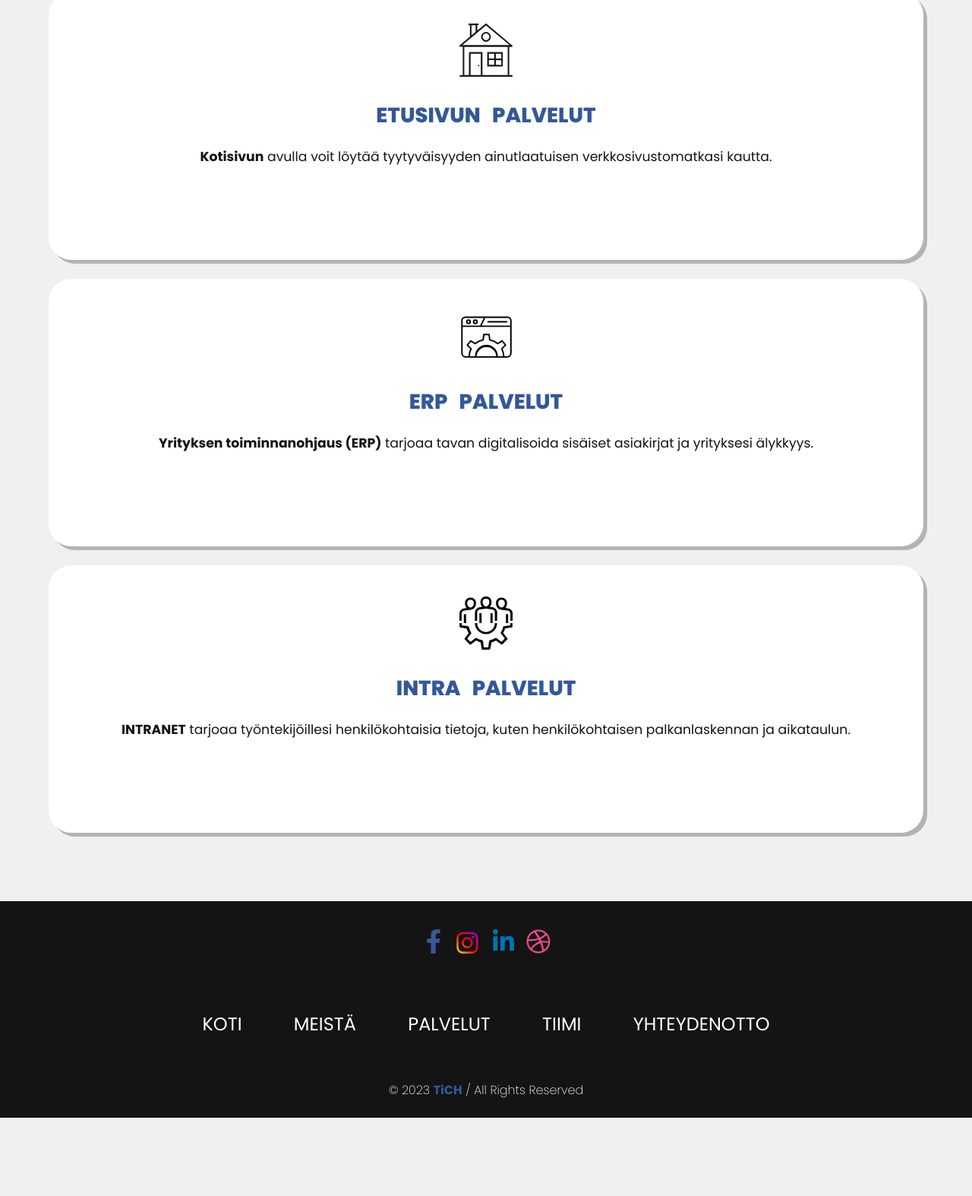
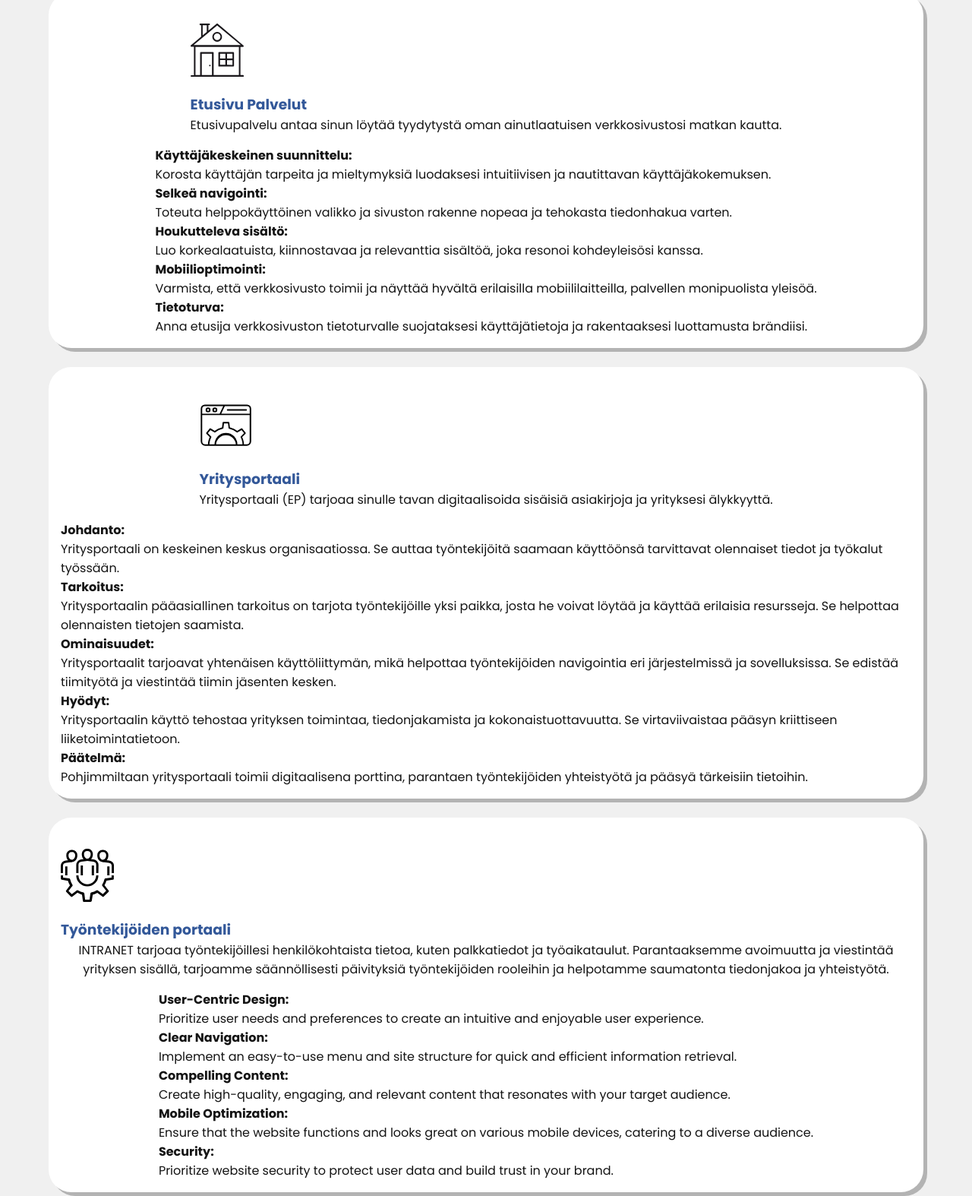
Before and after one commit to Juan-Valenz/tich-html, a website: page src/services/index.html in a window 1280 px wide. Shown: the part 945-2519 px from the top of the page at 76% size. Before the commit the page ends 2416 px from the top, so only its background shows below. Drawn offline with Linux system fonts and the light colour scheme.

Commit message:
Update index.html
• Services card update

```diff
--- a/src/services/index.html
+++ b/src/services/index.html
@@ -85,6 +85,7 @@
       <h2>Palvelut</h2>
       <div class="cards">
         <article class="card">
+          <header>
           <svg xmlns="http://www.w3.org/2000/svg" viewBox="0 0 48 48">
             <g fill="#1a171b">
               <path
@@ -94,46 +95,120 @@
               <circle cx="17.4" cy="37.9" r=".7" />
             </g>
           </svg>
-          <div class="content">
-            <h3>Etusivun palvelut</h3>
+              <h3>Etusivu Palvelut</h3>
               <p>
-              <span>Kotisivun</span> avulla voit löytää tyytyväisyyden ainutlaatuisen verkkosivustomatkasi kautta.
+                Etusivupalvelu antaa sinun löytää tyydytystä oman ainutlaatuisen verkkosivustosi matkan kautta.
               </p>
-            <dialog>
-              Nosta asiakaskokemuksesi uusiin korkeuksiin räätälöityjen verkkosivustomme
-              avulla. Sivustot on huolellisesti suunniteltu tarjoamaan virheetön käyttökokemus,
-              joka sopii täydellisesti brändi-identiteettiisi ja resonoi kohdeyleisösi
-              kanssa. Räätälöidyt verkkosivustomme mahdollistavat syvempien yhteyksien
-              luomisen, luottamuksen rakentamisen ja asiakastyytyväisyyden varmistamisen,
-              mikä auttaa yritystäsi menestymään digitaalisessa maisemassa.
-            </dialog>
+            </header>
+            <main>
+              <div>
+                <header>
+                  <h4>Käyttäjäkeskeinen suunnittelu: </h4>
+                </header>
+                <main>
+                  Korosta käyttäjän tarpeita ja mieltymyksiä luodaksesi intuitiivisen ja nautittavan käyttäjäkokemuksen.
+                </main>
               </div>
+              <div>
+                <header>
+                  <h4>Selkeä navigointi: </h4>
+                </header>
+                <main>
+                  Toteuta helppokäyttöinen valikko ja sivuston rakenne nopeaa ja tehokasta tiedonhakua varten.
+                </main>
+              </div>
+              <div>
+                <header>
+                  <h4>Houkutteleva sisältö: </h4>
+                </header>
+                <main>
+                  Luo korkealaatuista, kiinnostavaa ja relevanttia sisältöä, joka resonoi kohdeyleisösi kanssa.
+                </main>
+              </div>
+              <div>
+                <header>
+                  <h4>Mobiilioptimointi: </h4>
+                </header>
+                <main>
+                  Varmista, että verkkosivusto toimii ja näyttää hyvältä erilaisilla mobiililaitteilla, palvellen
+                  monipuolista yleisöä.
+                </main>
+              </div>
+              <div>
+                <header>
+                  <h4>Tietoturva: </h4>
+                </header>
+                <main>
+                  Anna etusija verkkosivuston tietoturvalle suojataksesi käyttäjätietoja ja rakentaaksesi luottamusta
+                  brändiisi.
+                </main>
+              </div>
+            </main>
         </article>
 
         <article class="card">
+          <header>
           <svg xmlns="http://www.w3.org/2000/svg" viewBox="0 0 126 126">
             <path
               d="M114 15.3H14A9.8 9.8 0 0 0 4.2 25v77A10.8 10.8 0 0 0 15 112.8h98a10.8 10.8 0 0 0 10.8-10.8V25a9.8 9.8 0 0 0-9.8-9.8zm6.3 9.7v11.7H52.8l8.5-18H114a6.3 6.3 0 0 1 6.3 6.3zM14 18.7h43.5l-8.5 18H7.7V25a6.3 6.3 0 0 1 6.3-6.3zm15 72-7.9-8 6-7.3 9.4 5.8a1.8 1.8 0 0 0 2-.1 39.2 39.2 0 0 1 18-8.6A1.8 1.8 0 0 0 58 71l1.4-11.1h9.4l1.4 11a1.8 1.8 0 0 0 1.4 1.6 39.2 39.2 0 0 1 18 8.6 1.8 1.8 0 0 0 2 .1l9.5-5.8 5.9 7.3-7.8 8a1.7 1.7 0 0 0-.3 2 38.9 38.9 0 0 1 4.4 16.5H91a27 27 0 0 0-54 0H24.8a38.9 38.9 0 0 1 4.5-16.5 1.7 1.7 0 0 0-.4-2zm58.5 18.6h-47a23.6 23.6 0 0 1 47 0zm25.5 0h-6.3a42.2 42.2 0 0 0-4.3-17l8-8.2a1.7 1.7 0 0 0 .2-2.3l-7.9-9.8a1.7 1.7 0 0 0-2.3-.4l-9.7 6a42.8 42.8 0 0 0-17.3-8.3L72 57.9a1.8 1.8 0 0 0-1.7-1.5H57.7a1.8 1.8 0 0 0-1.7 1.5l-1.4 11.4a42.8 42.8 0 0 0-17.3 8.3l-9.7-6a1.7 1.7 0 0 0-2.3.4l-7.9 9.8a1.7 1.7 0 0 0 .1 2.3l8 8.2a42.2 42.2 0 0 0-4.2 17H15a7.3 7.3 0 0 1-7.3-7.3V40.2h112.5V102a7.3 7.3 0 0 1-7.2 7.3z" />
             <path
               d="M21.6 33.5a5.8 5.8 0 1 0-5.8-5.8 5.8 5.8 0 0 0 5.8 5.8zm0-8a2.3 2.3 0 1 1-2.3 2.2 2.3 2.3 0 0 1 2.3-2.2zm16 8a5.8 5.8 0 1 0-5.7-5.8 5.8 5.8 0 0 0 5.7 5.8zm0-8a2.3 2.3 0 1 1-2.2 2.2 2.3 2.3 0 0 1 2.2-2.2zm30 4h44.7a1.8 1.8 0 0 0 0-3.5H67.5a1.8 1.8 0 0 0 0 3.5z" />
           </svg>
-          <div class="content">
-            <h3>ERP Palvelut</h3>
+              <h3>Yritysportaali</h3>
               <p>
-              <span>Yrityksen toiminnanohjaus (ERP)</span> tarjoaa tavan digitalisoida sisäiset asiakirjat ja yrityksesi
-              älykkyys.
+                Yritysportaali (EP) tarjoaa sinulle tavan digitaalisoida sisäisiä asiakirjoja ja yrityksesi älykkyyttä.
               </p>
-            <dialog>
-              Tehosta liiketoimintasi toiminnan tehokkuutta hyödyntämällä räätälöityjä
-              Enterprise Portal (EP) -verkkosivustojamme. Edistykselliset
-              ratkaisumme integroivat saumattomasti kaikki tärkeät prosessit ja
-              järjestelmät kattavaksi ja käyttäjäystävälliseksi alustaksi, tarjoten
-              sinulle virtaviivaisen ja yhtenäisen ympäristön yrityksesi hallintaan
-              helposti.
-            </dialog>
+            </header>
+            <main>
+              <div>
+                <header>
+                  <h4>Johdanto: </h4>
+                </header>
+                <main>
+                  Yritysportaali on keskeinen keskus organisaatiossa. Se auttaa työntekijöitä saamaan käyttöönsä
+                  tarvittavat olennaiset tiedot ja työkalut työssään.
+                </main>
               </div>
+              <div>
+                <header>
+                  <h4>Tarkoitus: </h4>
+                </header>
+                <main>
+                  Yritysportaalin pääasiallinen tarkoitus on tarjota työntekijöille yksi paikka, josta he voivat löytää
+                  ja käyttää erilaisia resursseja. Se helpottaa olennaisten tietojen saamista.
+                </main>
+              </div>
+              <div>
+                <header>
+                  <h4>Ominaisuudet: </h4>
+                </header>
+                <main>
+                  Yritysportaalit tarjoavat yhtenäisen käyttöliittymän, mikä helpottaa työntekijöiden navigointia eri
+                  järjestelmissä ja sovelluksissa. Se edistää tiimityötä ja viestintää tiimin jäsenten kesken.
+                </main>
+              </div>
+              <div>
+                <header>
+                  <h4>Hyödyt: </h4>
+                </header>
+                <main>
+                  Yritysportaalin käyttö tehostaa yrityksen toimintaa, tiedonjakamista ja kokonaistuottavuutta. Se
+                  virtaviivaistaa pääsyn kriittiseen liiketoimintatietoon.
+                </main>
+              </div>
+              <div>
+                <header>
+                  <h4>Päätelmä: </h4>
+                </header>
+                <main>
+                  Pohjimmiltaan yritysportaali toimii digitaalisena porttina, parantaen työntekijöiden yhteistyötä ja
+                  pääsyä tärkeisiin tietoihin.
+                </main>
+              </div>
+            </main>
         </article>
         <article class="card">
+          <header>
           <svg xmlns="http://www.w3.org/2000/svg" viewBox="0 0 48 48">
             <defs />
             <g id="prefix__Layer_2" data-name="Layer 2">
@@ -158,19 +233,57 @@
               </g>
             </g>
           </svg>
-
-          <div class="content">
-            <h3>INTRA Palvelut</h3>
+              <h3>Työntekijöiden portaali</h3>
               <p>
-              <span>INTRANET</span> tarjoaa työntekijöillesi henkilökohtaisia tietoja, kuten henkilökohtaisen
-              palkanlaskennan ja aikataulun.
+                INTRANET tarjoaa työntekijöillesi henkilökohtaista tietoa, kuten palkkatiedot ja työaikataulut.
+                Parantaaksemme avoimuutta ja viestintää yrityksen sisällä, tarjoamme säännöllisesti päivityksiä
+                työntekijöiden rooleihin ja helpotamme saumatonta tiedonjakoa ja yhteistyötä.
               </p>
-            <dialog>
-              Parantaaksemme läpinäkyvyyttä ja viestintää yrityksessä, tarjoamme
-              työntekijöille säännöllisiä päivityksiä heidän rooleistaan sekä helpotamme
-              saumatonta tiedonjakoa ja yhteistyötä.
-            </dialog>
+            </header>
+            <main>
+              <div>
+                <header>
+                  <h4>User-Centric Design:</h4>
+                </header>
+                <main>
+                  Prioritize user needs and preferences to create an intuitive and
+                  enjoyable user experience.
+                </main>
               </div>
+              <div>
+                <header>
+                  <h4>Clear Navigation: </h4>
+                </header>
+                <main>
+                  Implement an easy-to-use menu and site structure for quick and efficient information retrieval.
+                </main>
+              </div>
+              <div>
+                <header>
+                  <h4>Compelling Content: </h4>
+                </header>
+                <main>
+                  Create high-quality, engaging, and relevant content that resonates with your target audience.
+                </main>
+              </div>
+              <div>
+                <header>
+                  <h4>Mobile Optimization: </h4>
+                </header>
+                <main>
+                  Ensure that the website functions and looks great on various mobile devices, catering to a diverse
+                  audience.
+                </main>
+              </div>
+              <div>
+                <header>
+                  <h4>Security: </h4>
+                </header>
+                <main>
+                  Prioritize website security to protect user data and build trust in your brand.
+                </main>
+              </div>
+            </main>
         </article>
       </div>
     </section>
```
Lines whose indentation alone changed are shown as unchanged.
